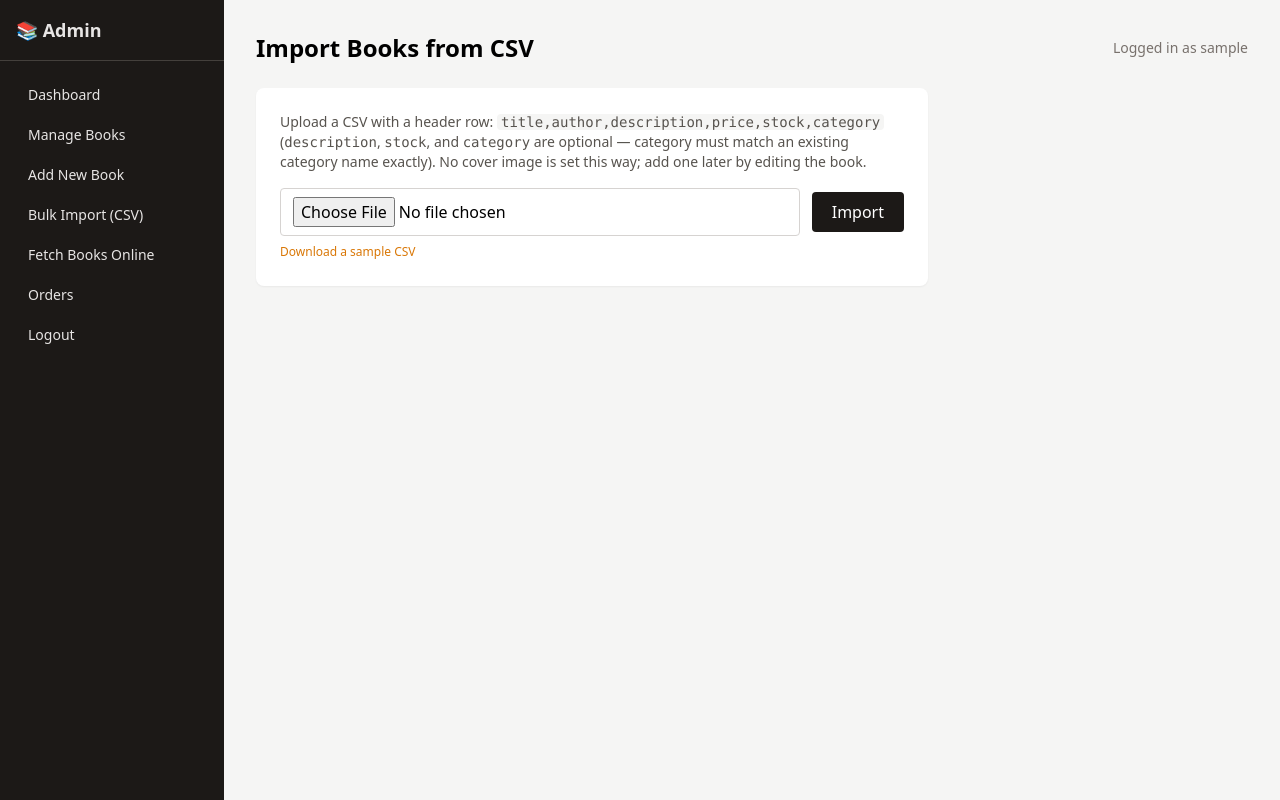
After one commit to macusvacus/bookshop, a PHP site: page /admin/import_csv.php in a window 1280 px wide. The commit adds this page. Run offline with PHP 8.4, Linux system fonts and the light colour scheme; the visitor is signed in with stand-in values (Sample User, id 1); data comes from the database, SQL or seed files in the repository; some libraries are stand-ins or nearby versions.

Commit message:
add book import tools

```diff
--- /dev/null
+++ b/bookshop/admin/import_csv.php
@@ -0,0 +1,108 @@
+<?php
+require '../config/db.php';
+require '../includes/functions.php';
+requireAdminLogin();
+
+$pageTitle = 'Import Books from CSV';
+$categories = $pdo->query('SELECT * FROM categories ORDER BY name')->fetchAll();
+$categoryByName = [];
+foreach ($categories as $cat) {
+    $categoryByName[strtolower($cat['name'])] = $cat['id'];
+}
+
+$results = [];   // one entry per row: ['title' => ..., 'status' => 'ok'|'error', 'message' => ...]
+$imported = 0;
+
+if ($_SERVER['REQUEST_METHOD'] === 'POST' && !empty($_FILES['csv_file']['tmp_name'])) {
+
+    $handle = fopen($_FILES['csv_file']['tmp_name'], 'r');
+    if ($handle === false) {
+        $results[] = ['title' => '(file)', 'status' => 'error', 'message' => 'Could not read the uploaded file.'];
+    } else {
+        // First row must be the header: title,author,description,price,stock,category
+        $header = fgetcsv($handle);
+        $header = array_map('strtolower', array_map('trim', $header));
+
+        $required = ['title', 'author', 'price'];
+        $missing = array_diff($required, $header);
+
+        if (!empty($missing)) {
+            $results[] = [
+                'title' => '(header)',
+                'status' => 'error',
+                'message' => 'CSV is missing required column(s): ' . implode(', ', $missing),
+            ];
+        } else {
+            $insertStmt = $pdo->prepare(
+                'INSERT INTO books (title, author, description, price, stock, category_id) VALUES (?, ?, ?, ?, ?, ?)'
+            );
+
+            while (($row = fgetcsv($handle)) !== false) {
+                // Map each CSV column to its header name, e.g. $data['title']
+                $data = array_combine($header, $row);
+
+                $title = trim($data['title'] ?? '');
+                $author = trim($data['author'] ?? '');
+                $price = (float)($data['price'] ?? 0);
+
+                if ($title === '' || $author === '' || $price <= 0) {
+                    $results[] = ['title' => $title ?: '(blank)', 'status' => 'error', 'message' => 'Missing title/author or invalid price — row skipped.'];
+                    continue;
+                }
+
+                $description = trim($data['description'] ?? '');
+                $stock = (int)($data['stock'] ?? 0);
+                $categoryName = strtolower(trim($data['category'] ?? ''));
+                $categoryId = $categoryByName[$categoryName] ?? null;
+
+                try {
+                    $insertStmt->execute([$title, $author, $description, $price, $stock, $categoryId]);
+                    $results[] = ['title' => $title, 'status' => 'ok', 'message' => 'Imported.'];
+                    $imported++;
+                } catch (Exception $e) {
+                    $results[] = ['title' => $title, 'status' => 'error', 'message' => $e->getMessage()];
+                }
+            }
+        }
+        fclose($handle);
+    }
+}
+
+require 'includes/admin_header.php';
+?>
+
+<div class="bg-white rounded-lg shadow-sm p-6 max-w-2xl">
+  <p class="text-sm text-stone-600 mb-4">
+    Upload a CSV with a header row: <code class="bg-stone-100 px-1 rounded">title,author,description,price,stock,category</code>
+    (<code>description</code>, <code>stock</code>, and <code>category</code> are optional — category must match an existing category name exactly).
+    No cover image is set this way; add one later by editing the book.
+  </p>
+
+  <form method="POST" enctype="multipart/form-data" class="flex items-center gap-3">
+    <input type="file" name="csv_file" accept=".csv" required class="border border-stone-300 rounded px-3 py-2 flex-1">
+    <button type="submit" class="bg-stone-900 text-white px-5 py-2 rounded hover:bg-amber-600 transition">
+      Import
+    </button>
+  </form>
+
+  <a href="data:text/csv;charset=utf-8,title%2Cauthor%2Cdescription%2Cprice%2Cstock%2Ccategory%0AThe%20Hobbit%2CJ.R.R.%20Tolkien%2CA%20fantasy%20adventure.%2C14.99%2C10%2CFiction"
+     download="sample.csv" class="text-xs text-amber-600 hover:underline mt-2 inline-block">
+    Download a sample CSV
+  </a>
+</div>
+
+<?php if (!empty($results)): ?>
+  <div class="bg-white rounded-lg shadow-sm p-6 max-w-2xl mt-6">
+    <h2 class="font-semibold mb-3"><?= $imported ?> of <?= count($results) ?> rows imported</h2>
+    <table class="w-full text-sm">
+      <?php foreach ($results as $r): ?>
+        <tr class="border-t">
+          <td class="py-2"><?= h($r['title']) ?></td>
+          <td class="py-2 <?= $r['status'] === 'ok' ? 'text-green-600' : 'text-red-500' ?>"><?= h($r['message']) ?></td>
+        </tr>
+      <?php endforeach; ?>
+    </table>
+  </div>
+<?php endif; ?>
+
+<?php require 'includes/admin_footer.php'; ?>
--- a/bookshop/admin/includes/admin_header.php
+++ b/bookshop/admin/includes/admin_header.php
@@ -18,6 +18,8 @@ requireAdminLogin();
     <a href="dashboard.php" class="block px-3 py-2 rounded hover:bg-stone-800">Dashboard</a>
     <a href="books_list.php" class="block px-3 py-2 rounded hover:bg-stone-800">Manage Books</a>
     <a href="add_book.php" class="block px-3 py-2 rounded hover:bg-stone-800">Add New Book</a>
+    <a href="import_csv.php" class="block px-3 py-2 rounded hover:bg-stone-800">Bulk Import (CSV)</a>
+    <a href="import_api.php" class="block px-3 py-2 rounded hover:bg-stone-800">Fetch Books Online</a>
     <a href="orders.php" class="block px-3 py-2 rounded hover:bg-stone-800">Orders</a>
     <a href="logout.php" class="block px-3 py-2 rounded hover:bg-red-700 mt-4">Logout</a>
   </nav>
```
Also changed, not shown: bookshop/admin/import_api.php (added, +170 -0 lines).
